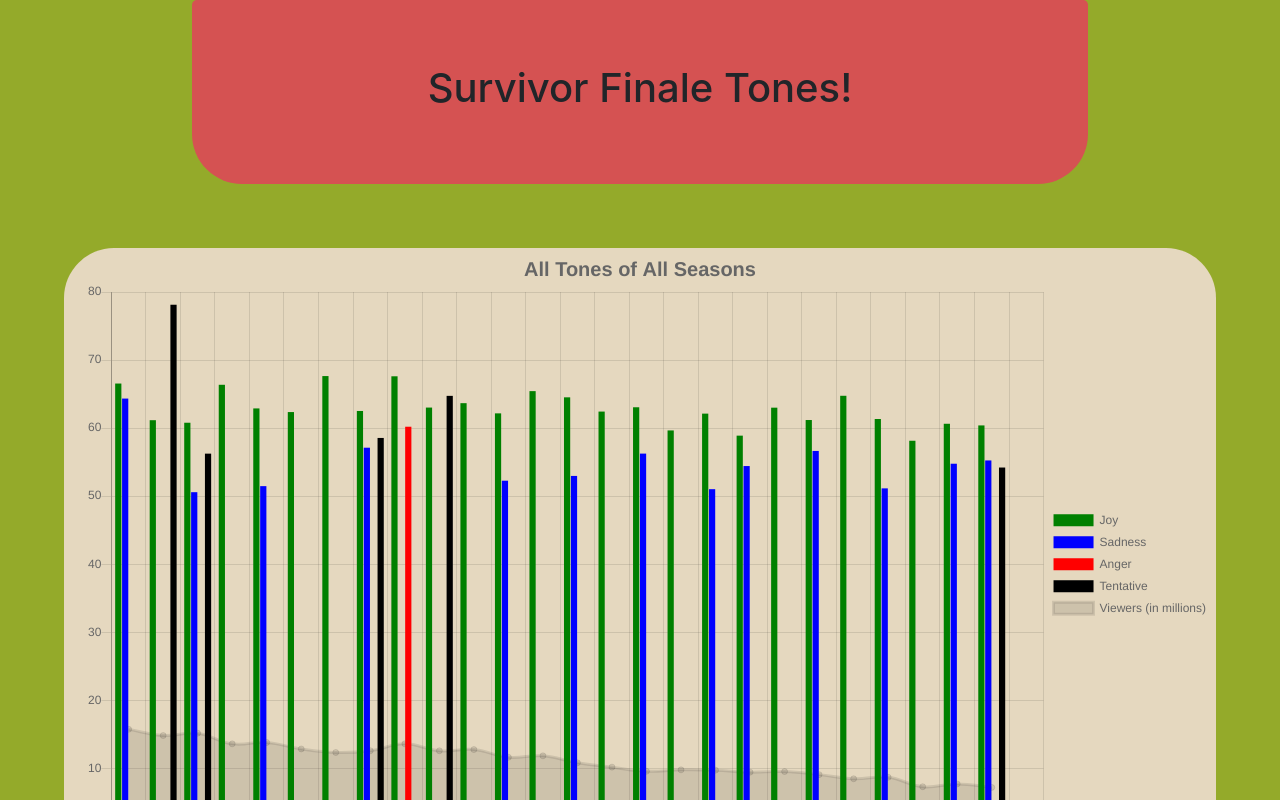
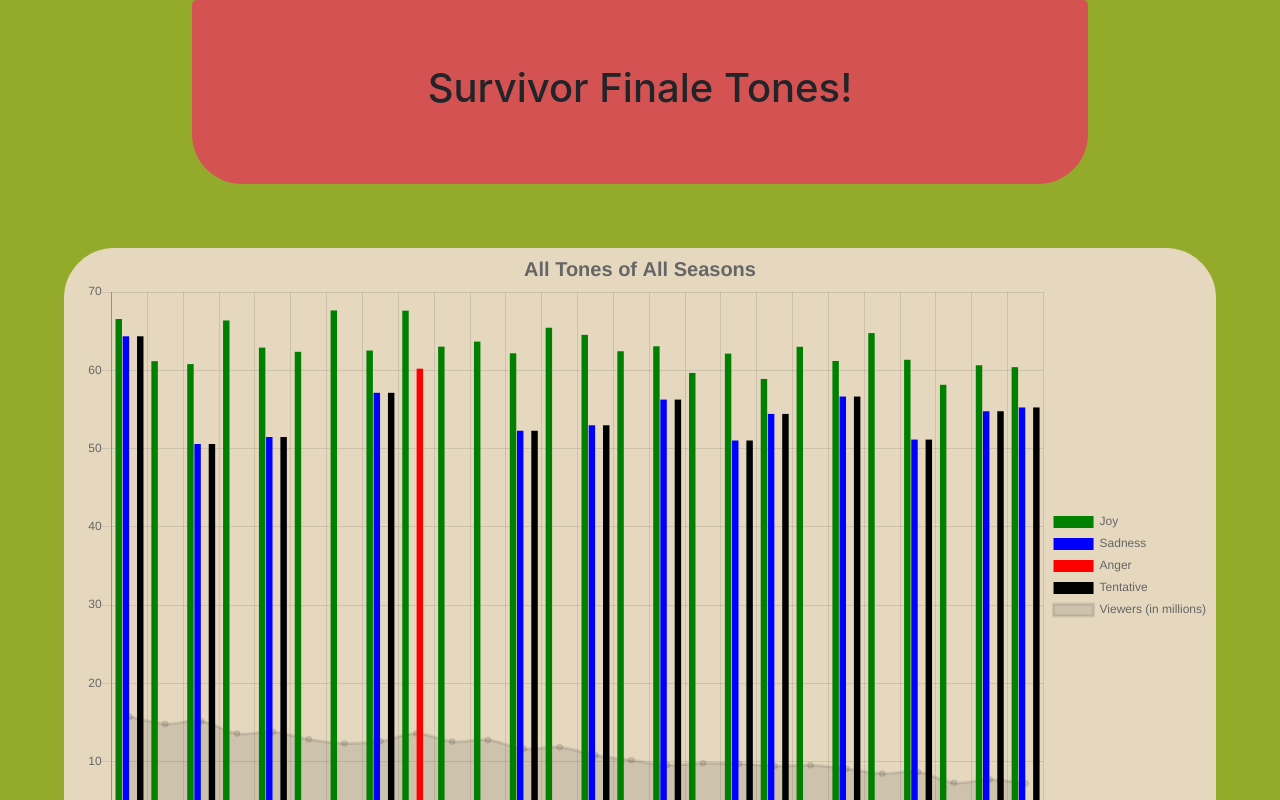
Before and after one commit to drewcpete/SurvivorTonesV3, a React app: page /#/ in a window 1280 px wide. Shown: the top 800 px of the page. Built offline with nearby package versions, Linux system fonts and the light colour scheme.

Commit message:
start processing tone baesd on sentencs

```diff
--- a/src/components/App.jsx
+++ b/src/components/App.jsx
@@ -2,37 +2,12 @@
 import { Switch, Route } from "react-router-dom";
 import { Home } from "./Home";
 import Toolbar from "./Toolbar/Toolbar"
-// import SeasonChart from "./SeasonChart.jsx"
-import {  AssignedSeasons } from "./../scripts/SeasonTones"
-import { Bar } from "react-chartjs-2";
+import SeasonChart from "./SeasonChart.jsx"
+import { seasonArray, AssignedSeasons } from "./../scripts/SeasonTones"
+import { Bar, Pie } from "react-chartjs-2";
 
-var data = {
-    labels: ["Cook Islands", "Fiji", "China", "Micronesia", "Gabon", "Tocantis", "Samoa", "Heroes vs. Villians", "Nicaragua", "Redemption Island", "South Pacific", "One World", "Philippines", "Caramoan", "Blood vs. Water", "Cagayan", "San Juan del Sur", "Worlds Apart", "Cambodia", "Kaoh Rong", "Millennials vs Gen X", "Game Changers", "Heroes vs. Healers vs. Hustlers", "Ghost Island", "David vs. Goliath", "Edge of Extinction", "Island of the Idols"],
 
-    datasets: [{
-        label: "Joy",
-        data: [AssignedSeasons[0].joy, AssignedSeasons[1].joy, AssignedSeasons[2].joy, AssignedSeasons[3].joy, AssignedSeasons[4].joy, AssignedSeasons[5].joy, AssignedSeasons[6].joy, AssignedSeasons[7].joy, AssignedSeasons[8].joy, AssignedSeasons[9].joy, AssignedSeasons[10].joy, AssignedSeasons[11].joy, AssignedSeasons[12].joy, AssignedSeasons[13].joy, AssignedSeasons[14].joy, AssignedSeasons[15].joy, AssignedSeasons[16].joy, AssignedSeasons[17].joy, AssignedSeasons[18].joy, AssignedSeasons[19].joy, AssignedSeasons[20].joy, AssignedSeasons[21].joy, AssignedSeasons[22].joy, AssignedSeasons[23].joy, AssignedSeasons[24].joy, AssignedSeasons[25].joy],
-        backgroundColor: "green"
-    }, {
-        label: "Sadness",
-        data: [AssignedSeasons[0].sadness, AssignedSeasons[1].sadness, AssignedSeasons[2].sadness, AssignedSeasons[3].sadness, AssignedSeasons[4].sadness, AssignedSeasons[5].sadness, AssignedSeasons[6].sadness, AssignedSeasons[7].sadness, AssignedSeasons[8].sadness, AssignedSeasons[9].sadness, AssignedSeasons[10].sadness, AssignedSeasons[11].sadness, AssignedSeasons[12].sadness, AssignedSeasons[13].sadness, AssignedSeasons[14].sadness, AssignedSeasons[15].sadness, AssignedSeasons[16].sadness, AssignedSeasons[17].sadness, AssignedSeasons[18].sadness, AssignedSeasons[19].sadness, AssignedSeasons[20].sadness, AssignedSeasons[21].sadness, AssignedSeasons[22].sadness, AssignedSeasons[23].sadness, AssignedSeasons[24].sadness, AssignedSeasons[25].sadness],
-        backgroundColor: "blue"
-    },
-    {
-        label: "Anger",
-        data: [AssignedSeasons[0].anger, AssignedSeasons[1].anger, AssignedSeasons[2].anger, AssignedSeasons[3].anger, AssignedSeasons[4].anger, AssignedSeasons[5].anger, AssignedSeasons[6].anger, AssignedSeasons[7].anger, AssignedSeasons[8].anger, AssignedSeasons[9].anger, AssignedSeasons[10].anger, AssignedSeasons[11].anger, AssignedSeasons[12].anger, AssignedSeasons[13].anger, AssignedSeasons[14].anger, AssignedSeasons[15].anger, AssignedSeasons[16].anger, AssignedSeasons[17].anger, AssignedSeasons[18].anger, AssignedSeasons[19].anger, AssignedSeasons[20].anger, AssignedSeasons[21].anger, AssignedSeasons[22].anger, AssignedSeasons[23].anger, AssignedSeasons[24].anger, AssignedSeasons[25].anger],
-        backgroundColor: "red"
-    }, {
-        label: "Tentative",
-        data: [AssignedSeasons[0].tentative, AssignedSeasons[1].tentative, AssignedSeasons[2].tentative, AssignedSeasons[3].tentative, AssignedSeasons[4].tentative, AssignedSeasons[5].tentative, AssignedSeasons[6].tentative, AssignedSeasons[7].tentative, AssignedSeasons[8].tentative, AssignedSeasons[9].tentative, AssignedSeasons[10].tentative, AssignedSeasons[11].tentative, AssignedSeasons[12].tentative, AssignedSeasons[13].tentative, AssignedSeasons[14].tentative, AssignedSeasons[15].tentative, AssignedSeasons[16].tentative, AssignedSeasons[17].tentative, AssignedSeasons[18].tentative, AssignedSeasons[19].tentative, AssignedSeasons[20].tentative, AssignedSeasons[21].tentative, AssignedSeasons[22].tentative, AssignedSeasons[23].tentative, AssignedSeasons[24].tentative, AssignedSeasons[25].tentative],
-        backgroundColor: "black"
-    }, {
-        label: "Viewers (in millions)",
-        type: "line",
-        data: [15.75, 14.83, 15.18, 13.61, 13.81, 12.86, 12.34, 12.60, 13.61, 12.59, 12.77, 11.64, 11.85, 10.82, 10.19, 9.58, 9.79, 9.74, 9.45, 9.54, 9.09, 8.48, 8.70, 7.31, 7.72, 7.21]
-    }
-    ]
-}
+
 
 export default class App extends React.Component {
     constructor() {
@@ -55,25 +30,8 @@
                         <h1 style={{ width: "100%", textAlign: "center" }}>Survivor Finale Tones!</h1>
                     </div>
                 </main>
-                <div style={{ borderRadius:"50px", minHeight: "700px", maxHeight: "1000px", backgroundColor: "#e5d8bf", margin: "5%" }}>
-
-
-                    <Bar
-                        data={data}
-                        options={{
-                            responsive: true,
-                            maintainAspectRatio: false,
-                            title: {
-                                display: true,
-                                text: "All Tones of All Seasons",
-                                fontSize: 20
-                            },
-                            legend: {
-                                display: true,
-                                position: 'right'
-                            }
-                        }}
-                    />
+                <div >
+                    <SeasonChart/>
                 </div>
             </div>
         );
--- a/src/components/SeasonChart.jsx
+++ b/src/components/SeasonChart.jsx
@@ -1,8 +1,37 @@
 import React, { Component } from 'react';
 import { Bar } from 'react-chartjs-2';
-import { AssignedSeasons, SeasonArray, ChartData } from '../scripts/SeasonTones'
+import { AssignedDocumentSeasons, SeasonArray, ChartData } from '../scripts/SeasonTones'
 
+var seasonDocumentData = {
+    labels: AssignedDocumentSeasons.map((season) => {return season.name}),
 
+    datasets: [{
+        label: "Joy",
+        data: AssignedDocumentSeasons.map((season) => {return season.joy}),
+        backgroundColor: "green",
+        borderTopRadius: "5%"
+    }, {
+        label: "Sadness",
+        data: AssignedDocumentSeasons.map((season) => {return season.sadness}),
+        backgroundColor: "blue",
+        borderTopRadius: "5%"
+    },
+    {
+        label: "Anger",
+        data: AssignedDocumentSeasons.map((season) => {return season.anger}),
+        backgroundColor: "red",
+        borderTopRadius: "5%"
+    }, {
+        label: "Tentative",
+        data:AssignedDocumentSeasons.map((season) => {return season.sadness}),
+        backgroundColor: "black",
+        borderTopRadius: "5%"
+    }, {
+        label: "Viewers (in millions)",
+        type: "line",
+        data: [15.75, 14.83, 15.18, 13.61, 13.81, 12.86, 12.34, 12.60, 13.61, 12.59, 12.77, 11.64, 11.85, 10.82, 10.19, 9.58, 9.79, 9.74, 9.45, 9.54, 9.09, 8.48, 8.70, 7.31, 7.72, 7.21]
+    }]
+}
 
 class SeasonChart extends React.Component {
     constructor(props) {
@@ -15,21 +44,23 @@
 
     render() {
         return (
-            <div className="chartSeason">
+            <div style={{ borderRadius:"50px", minHeight: "700px", maxHeight: "1000px", backgroundColor: "#e5d8bf", margin: "5%" }} className="chartSeason">
                 <Bar
-                    data={this.state.chartData}
+                    data= {seasonDocumentData}
                     options={{
+                        responsive: true,
+                        maintainAspectRatio: false,
                         title: {
-                            display: this.props.displayTitle,
-                            text: 'All Tones of All Seasons',
-                            // maintainAspectRatio: false
+                            display: true,
+                            text: "All Tones of All Seasons",
+                            fontSize: 20
                         },
                         legend: {
-                            display: this.props.displayLegend,
-                            position: this.props.legendPosition
+                            display: true,
+                            position: 'right',
+                            backgroundColor: "#e47312"
                         }
-                    }
-                }
+                    }}
                 />
             </div>
         )
@@ -43,29 +74,3 @@
 }
 
 export default SeasonChart;
-// {this.props.seasonList.map((season, i) =>
-//     <Season name={season.name}
-//         index={i}
-//         key={season.id}
-//         fear={season.fear}
-//         joy={season.joy}
-//         sadness={season.sadness}
-//         anger={season.anger}
-//         confident={season.confident}
-//         tentative={season.tentative}
-//         analytical={season.analytical}
-//         />
-//     )}
-//     <Bar
-//         data={this.state.chartData}
-//         options={{
-//             // maintainAspectRatio: false
-//             title:{
-//                 display: true,
-//                 text: ""
-//             },
-//             legend:{
-//                 display:this.props.displayLegend,
-//                 position:this.props.displayLegend
-//             }
-//         }}
--- a/src/scripts/SeasonTones.js
+++ b/src/scripts/SeasonTones.js
@@ -33,6 +33,7 @@
 var seasonArray = ["Cook Islands", "Fiji", "China", "Micronesia", "Gabon", "Tocantis", "Samoa", "Heroes vs. Villians", "Nicaragua", "Redemption Island", "South Pacific", "One World", "Philippines", "Caramoan", "Blood vs. Water", "Cagayan", "San Juan del Sur", "Worlds Apart", "Cambodia", "Kaoh Rong", "Millennials vs Gen X", "Game Changers", "Heroes vs. Healers vs. Hustlers", "Ghost Island", "David vs. Goliath", "Edge of Extinction", "Island of the Idols"];
 
 let AllSeasonTones = [];
+let AllSeasonSentenceTones = [];
 
 function Season() {
     this.id = 0;
@@ -45,12 +46,52 @@
     this.analytical = 0;
     // this.users = []
 };
+function Tones() {
+    this.id = 0;
+    this.fear = 0;
+    this.joy = 0;
+    this.sadness = 0;
+    this.anger = 0;
+    this.confident = 0;
+    this.tentative = 0;
+    this.analytical = 0;
+    // this.users = []
+};
 
+function getSentenceTones(json) {
+    let newSentenceTones = new Tone()
+    for (let i = 0; i < json.length; i++) {
+        for (let k = 0; k < json[i].result.sentences_tone[k].tones.length; k++){
+            if(json[i].result.sentences_tone[k].tones.tone_name == "Joy"){
+                newSentenceTones.joy++;
+            }
+            if(json[i].result.sentences_tone[k].tones.tone_name == "Fear"){
+                newSentenceTones.fear++;
+            }
+            if(json[i].result.sentences_tone[k].tones.tone_name == "Anger"){
+                newSentenceTones.anger++;
+            }
+            if(json[i].result.sentences_tone[k].tones.tone_name == "Sadness"){
+                newSentenceTones.sadness++;
+            }
+            if(json[i].result.sentences_tone[k].tones.tone_name == "Tentative"){
+                newSentenceTones.tentative++;
+            }
+            if(json[i].result.sentences_tone[k].tones.tone_name == "Analytical"){
+                newSentenceTones.analytical++;
+            }
+            if(json[i].result.sentences_tone[k].tones.tone_name == "Confident"){
+                newSentenceTones.confident++;
+            }
+        }
 
-function getTones(json) {
+    }
+    return AllSeasonsSentenceTones;
+}
+
+function getDocumentTones(json) {
     for (let i = 0; i < json.length; i++) {
-        let newSeason = new Season()
-
+        let newSeason = new Season();
         for (let k = 0; k < json[i].result.document_tone.tones.length; k++) {
             newSeason.id = i;
             if (json[i].result.document_tone.tones[k].tone_name == "Joy") {
@@ -74,27 +115,21 @@
             if (json[i].result.document_tone.tones[k].tone_name == "Analytical") {
                 newSeason.analytical += json[i].result.document_tone.tones[k].score * 100;
             }
-
         };
         AllSeasonTones.push(newSeason);
     }
     return AllSeasonTones;
 }
 
-let newTones = getTones(jsonArray)
-// console.log(newTones)
+let newDocumentTones = getDocumentTones(jsonArray)
 
 function AssignSeasonNames(allSeasonTones) {
     for (let j = 0; j < allSeasonTones.length; j++) {
         for (let l = 0; l < seasonArray.length; l++) {
             allSeasonTones[j].name = seasonArray[j]
         }
-        // console.log(allSeasonTones[j].name)
     }
     return allSeasonTones
 }
 
-export const AssignedSeasons = AssignSeasonNames(newTones);
-console.log(seasonArray)
-// CreateChartData(AssignedSeasons);
-// export default { seasonArray, AssignedSeasons};
+export const AssignedDocumentSeasons = AssignSeasonNames(newDocumentTones);
```
